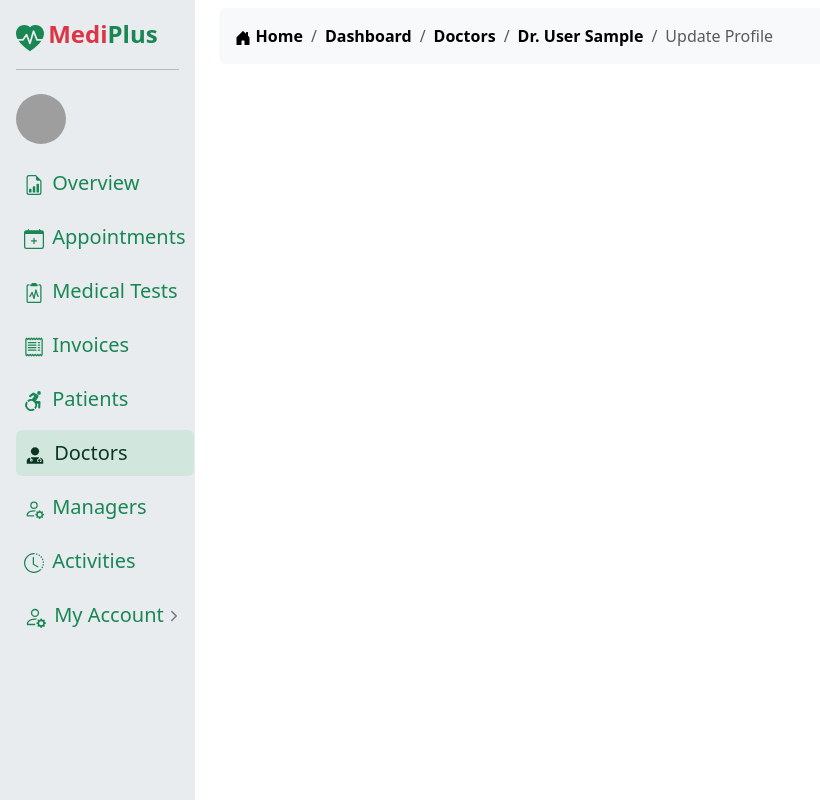
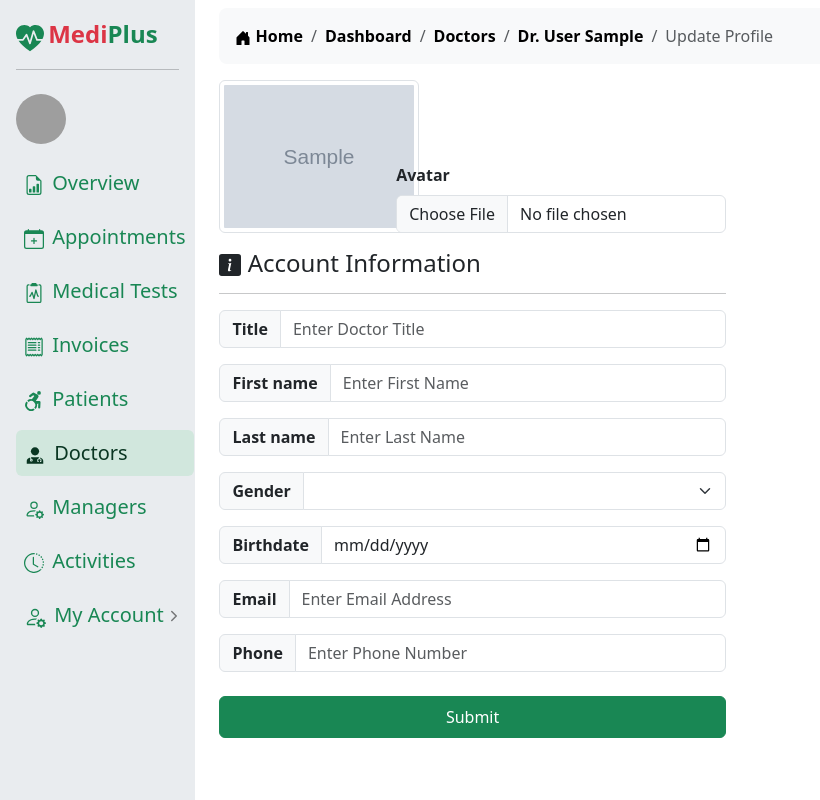
Before and after one commit to alfa-echo-niner-ait/mediplus, a Python web app: template src/templates/manager/doctor_update_profile.html in a window 1280 px wide. Shown: the whole page, without its empty margins (0-820 px from the left). Run offline with Jinja, Linux system fonts and the light colour scheme; the template is opened without the code that fills it: most values are stand-ins (such as "Sample title", 1, 10 or a date in 2020); grey boxes marked "Sample" are stand-in pictures; form fields are guessed from the names that the template uses; grey boxes are pictures that could not be loaded.

Commit message:
Doctor Profile Update Fix for Manager

```diff
--- a/src/templates/manager/doctor_update_profile.html
+++ b/src/templates/manager/doctor_update_profile.html
@@ -35,7 +35,130 @@
     </nav>
 </div>
 
+<form action="{{ url_for('manager.update_doctor_profile_handler', id=doctor.d_id) }}"
+    method="post" enctype="multipart/form-data">
+    {{ form.hidden_tag() }}
+    <div class="container">
+        <div class="row mb-3">
+            <div class="col-lg-2">
+                <img src="{{ url_for('static', filename='avatars/doctor/'~doctor.avatar) }}" class="img-thumbnail me-2"
+                    style="max-width: 200px;" alt="{{ doctor.last_name }}" />
+            </div>
+            <div class="col-lg-4 mt-auto">
+                {{ form.avatar.label(class='form-label fw-bold') }}
+                {{ form.avatar(class='form-control') }}
+                {% if form.avatar.errors %}
+                <div class="invalid-feedback">
+                    {% for error in form.avatar.errors %}
+                    {{ error }}
+                    {% endfor %}
+                </div>
+                {% endif %}
+            </div>
+        </div>
 
+        <div class="row">
+            <div class="col-sm-12 col-md-8 col-lg-6">
+                <div class="h4 mb-3">
+                    <svg xmlns="http://www.w3.org/2000/svg" width="22" height="22" fill="currentColor" class="bi"
+                        viewBox="0 0 16 16">
+                        <path
+                            d="M0 2a2 2 0 0 1 2-2h12a2 2 0 0 1 2 2v12a2 2 0 0 1-2 2H2a2 2 0 0 1-2-2zm8.93 4.588-2.29.287-.082.38.45.083c.294.07.352.176.288.469l-.738 3.468c-.194.897.105 1.319.808 1.319.545 0 1.178-.252 1.465-.598l.088-.416c-.2.176-.492.246-.686.246-.275 0-.375-.193-.304-.533zM8 5.5a1 1 0 1 0 0-2 1 1 0 0 0 0 2" />
+                    </svg>
+                    Account Information
+                </div>
+                <hr>
+                <!-- Title -->
+                <div class="input-group mb-3">
+                    {{ form.title.label(class='input-group-text fw-bold') }}
+                    {{ form.title(class='form-control', placeholder='Enter Doctor Title') }}
+                    {% if form.first_name.errors %}
+                    <div class="invalid-feedback">
+                        {% for error in form.title.errors %}
+                        {{ error }}
+                        {% endfor %}
+                    </div>
+                    {% endif %}
+                </div>
+                <!-- First Name -->
+                <div class="input-group mb-3">
+                    {{ form.first_name.label(class='input-group-text fw-bold') }}
+                    {{ form.first_name(class='form-control', placeholder='Enter First Name') }}
+                    {% if form.first_name.errors %}
+                    <div class="invalid-feedback">
+                        {% for error in form.first_name.errors %}
+                        {{ error }}
+                        {% endfor %}
+                    </div>
+                    {% endif %}
+                </div>
+                <!-- Last Name -->
+                <div class="input-group mb-3">
+                    {{ form.last_name.label(class='input-group-text fw-bold') }}
+                    {{ form.last_name(class='form-control', placeholder='Enter Last Name') }}
+                    {% if form.last_name.errors %}
+                    <div class="invalid-feedback">
+                        {% for error in form.last_name.errors %}
+                        {{ error }}
+                        {% endfor %}
+                    </div>
+                    {% endif %}
+                </div>
+                <!-- Gender -->
+                <div class="input-group mb-3">
+                    {{ form.gender.label(class='input-group-text fw-bold') }}
+                    {{ form.gender(class='form-select') }}
+                    {% if form.gender.errors %}
+                    <div class="invalid-feedback">
+                        {% for error in form.gender.errors %}
+                        {{ error }}
+                        {% endfor %}
+                    </div>
+                    {% endif %}
+                </div>
+                <!-- Birthdate -->
+                <div class="input-group mb-3">
+                    {{ form.birthdate.label(class='input-group-text fw-bold') }}
+                    {{ form.birthdate(class='form-control') }}
+                    {% if form.birthdate.errors %}
+                    <div class="invalid-feedback">
+                        {% for error in form.birthdate.errors %}
+                        {{ error }}
+                        {% endfor %}
+                    </div>
+                    {% endif %}
+                </div>
+                <!-- Email -->
+                <div class="input-group mb-3">
+                    {{ form.email.label(class='input-group-text fw-bold') }}
+                    {{ form.email(class='form-control', placeholder='Enter Email Address') }}
+                    {% if form.email.errors %}
+                    <div class="invalid-feedback">
+                        {% for error in form.email.errors %}
+                        {{ error }}
+                        {% endfor %}
+                    </div>
+                    {% endif %}
+                </div>
+                <!-- Phone -->
+                <div class="input-group mb-3">
+                    {{ form.phone.label(class='input-group-text fw-bold') }}
+                    {{ form.phone(class='form-control', placeholder='Enter Phone Number') }}
+                    {% if form.phone.errors %}
+                    <div class="invalid-feedback">
+                        {% for error in form.phone.errors %}
+                        {{ error }}
+                        {% endfor %}
+                    </div>
+                    {% endif %}
+                </div>
+                <!-- Submit -->
+                {{ form.submit(class='btn btn-success w-100 mt-2 mb-5 py-2') }}
+            </div>
+        </div>
+    </div>
+</form>
+<!-- JS -->
 <script>
     $(document).ready(function () {
         $("#side_doctor").addClass("text-success-emphasis bg-success-subtle");
```
Also changed, not shown: src/manager/forms.py (+22 -0 lines), src/manager/routes.py (+64 -1 lines), src/static/avatars/doctor/396682620b6b9d2202556ac4.jpg (added), src/static/avatars/doctor/f736aacde18a6f4baacd16b3.jpg (added).
